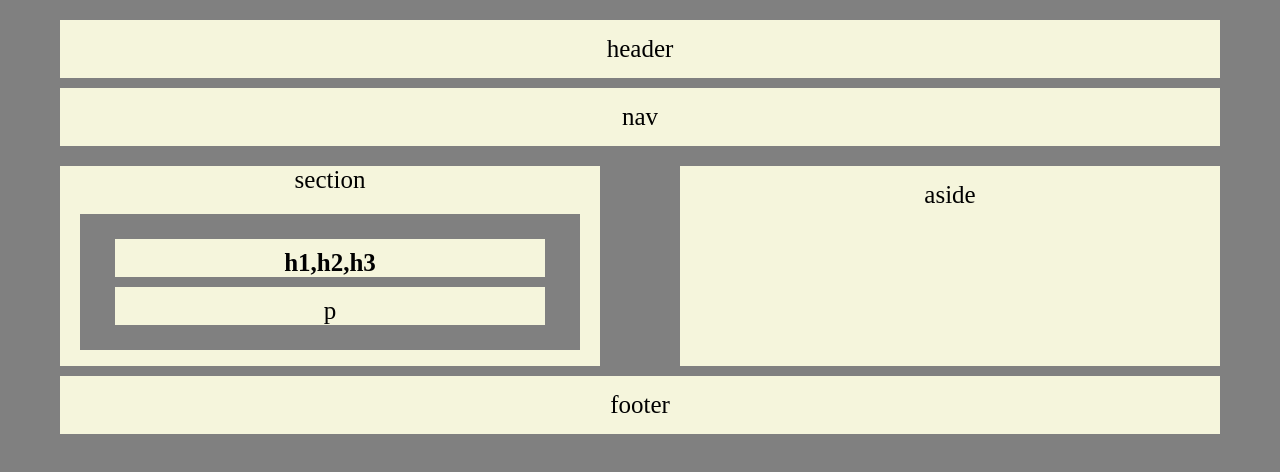
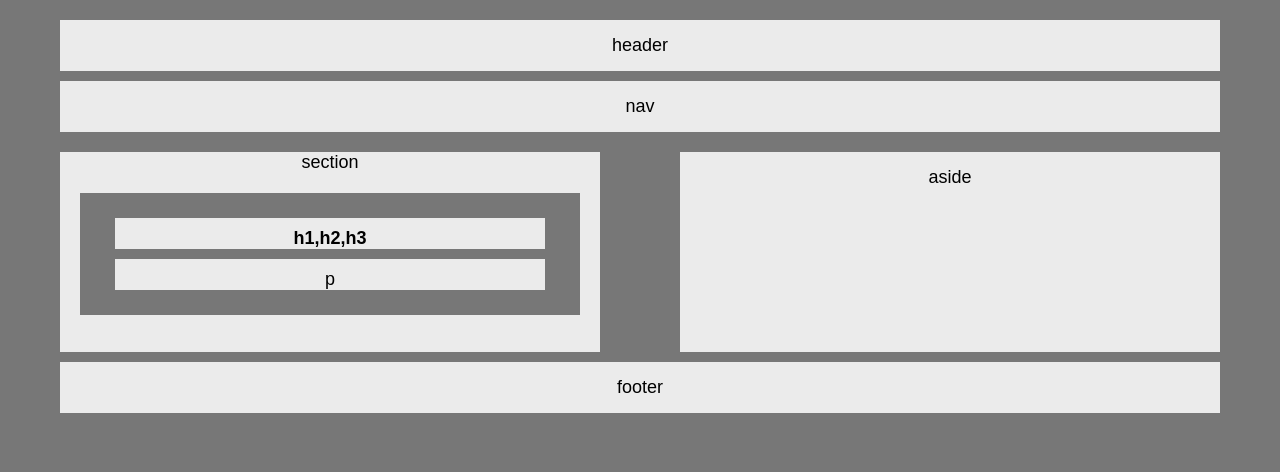
Before and after one commit to fkabir101/HW-Wireframe, a plain HTML site: page index.html in a window 1280 px wide. Drawn offline with Linux system fonts and the light colour scheme.

Commit message:
finished css

```diff
--- a/style.css
+++ b/style.css
@@ -2,17 +2,18 @@
   box-sizing: border-box;
   text-align: center;
   margin: 10px 20px;
-  font-size: 25px;
-  background: gray;
+  background: #777;
+  font-family: 'Arial', 'Helvetica Neue', Helvetica, sans-serif;
+  font-size: 18px;
 }
 
 header, footer, nav{
-  background-color: beige;
+  background-color: #ebebeb;
   padding: 15px;
 }
 
 #section{
-  background-color: beige;
+  background-color: #ebebeb;
   height: 200px;
   float: left;
   width: 45%;
@@ -20,18 +21,18 @@ header, footer, nav{
 }
 
 #article{
-  background-color: gray;
+  background-color: #777;
   margin-top: 20px;
   padding: 15px
 }
 
 .heading,.paragraph{
-  background-color: beige;
+  background-color: #ebebeb;
   padding-top: 10px
 }
 #aside{
   float: right;
-  background-color: beige;
+  background-color: #ebebeb;
   height: 200px;
   width: 45%;
   padding: 15px;
```
